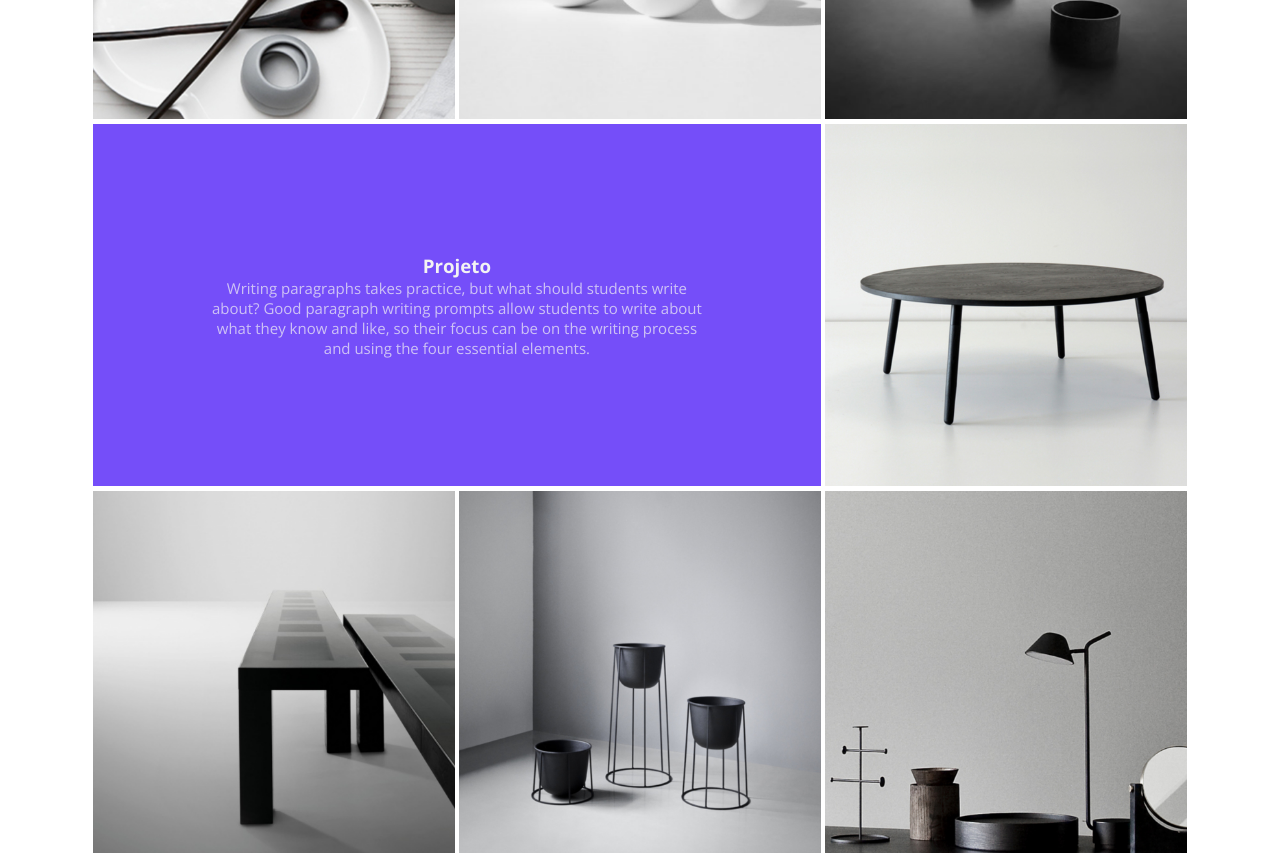
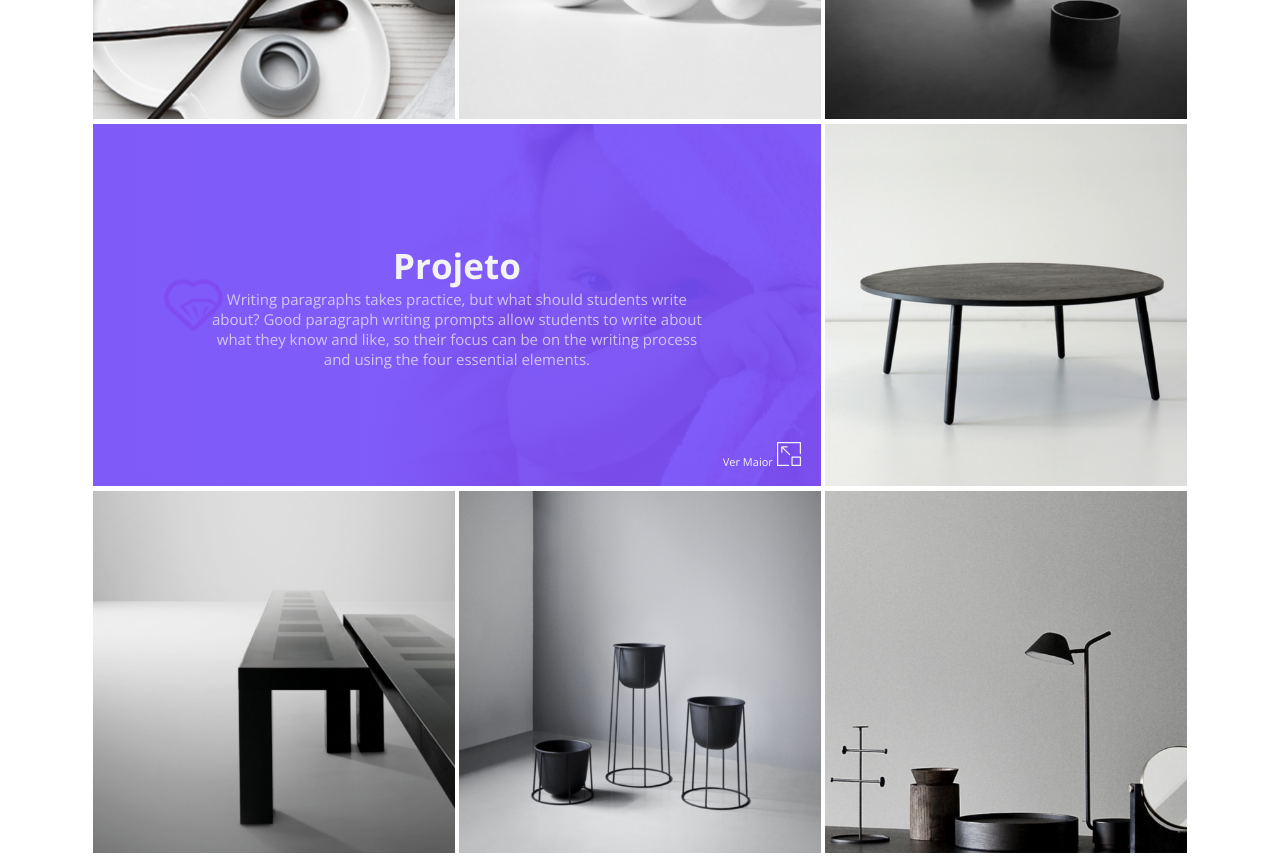
Before and after one commit to FlaviaSatler/Curso_BoasPraticas, a plain HTML site: page Projeto/index.html in a window 1280 px wide. Shown: the part 2320-3178 px from the top of the page. Drawn offline with nearby package versions, Linux system fonts and the light colour scheme.

Commit message:
Acrescentar component main-expand

```diff
--- a/Projeto/css/components/main-card.css
+++ b/Projeto/css/components/main-card.css
@@ -1,14 +1,16 @@
 .main-card{
     display: inline-block;
     position: relative;
-    background-color: #754ef9;
+    background-color: rgb(117, 78, 249);
     width: 728px;
     height: 362px;
     vertical-align: top;
     color: #f3f3f3;
+    background: linear-gradient(rgba(117, 78, 249,0.92), rgba(117, 78, 249,0.92)), url(../../img/baby.jpg);
+    background-size: cover;
 }
 
-.main-card > .title{
+.main-card .title{
     font-size: 35px;
 }
 
--- /dev/null
+++ b/Projeto/css/components/main-expand.css
@@ -0,0 +1,14 @@
+.main-expand{
+    position: absolute;
+    bottom: 15px;
+    right: 20px;
+}
+
+.main-expand > .subtitle{
+    font-size: 11px;
+    display: inline;
+}
+
+.main-expand > .picture{
+    width: 24px;
+}
--- a/Projeto/index.html
+++ b/Projeto/index.html
@@ -31,6 +31,7 @@
     <link rel="stylesheet" href="css/components/social-media.css">
     <link rel="stylesheet" href="css/components/card-channel.css">
     <link rel="stylesheet" href="css/components/main-card.css">
+    <link rel="stylesheet" href="css/components/main-expand.css">
 
 </head>
 <body>
@@ -141,7 +142,11 @@
                     about what they know and like, so their focus can be on the writing
                     process and using the four essential elements.
                 </p>
-        </div>
+            </div>
+            <figure class="main-expand">
+                <figcaption class="subtitle">Ver Maior</figcaption>
+                <img class="picture" src="img/expand.svg" alt="Icone para ver a imagem full">
+            </figure>
         </article>
 
         <img class="main-figure" src="img/fourth.jpg" alt="">
```
Also changed, not shown: Projeto/img/baby.jpg (added), Projeto/img/expand.svg (added).
